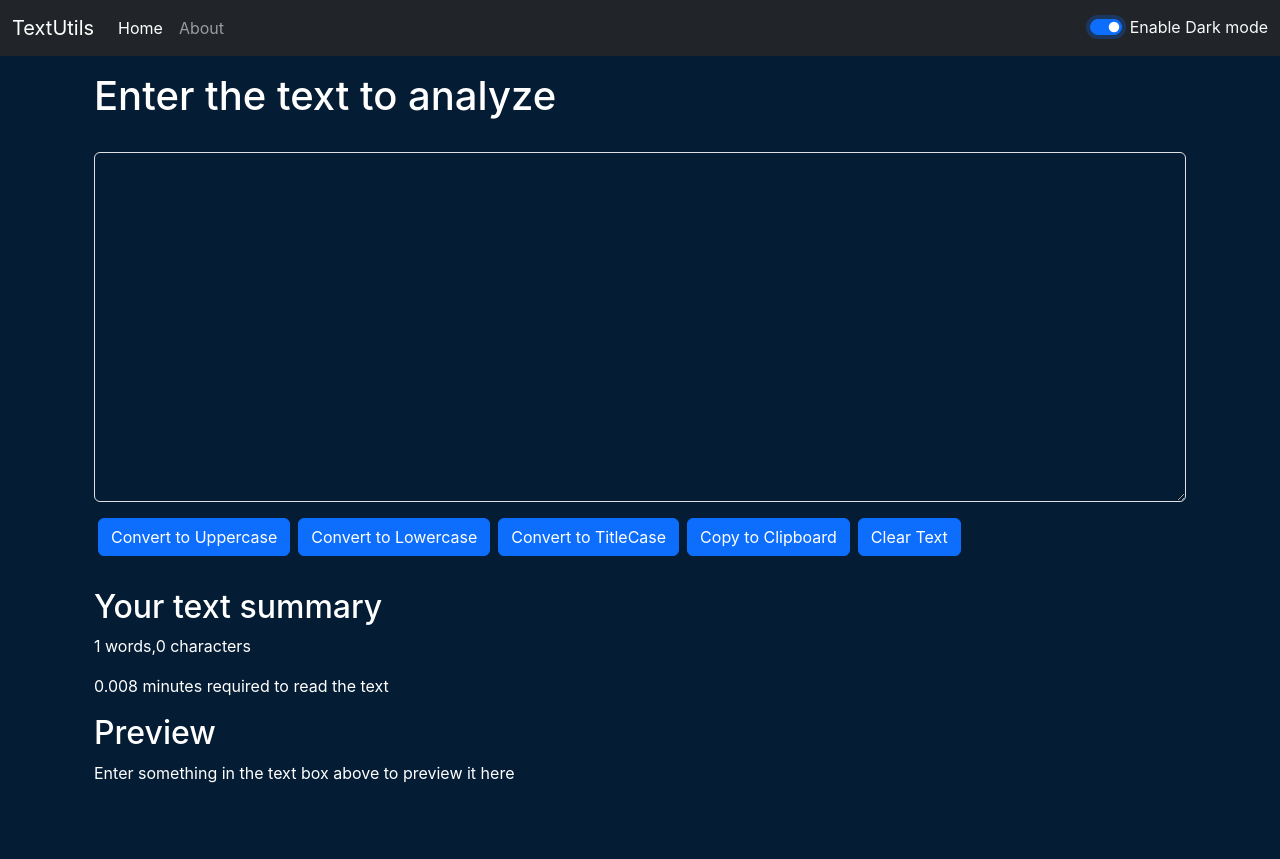
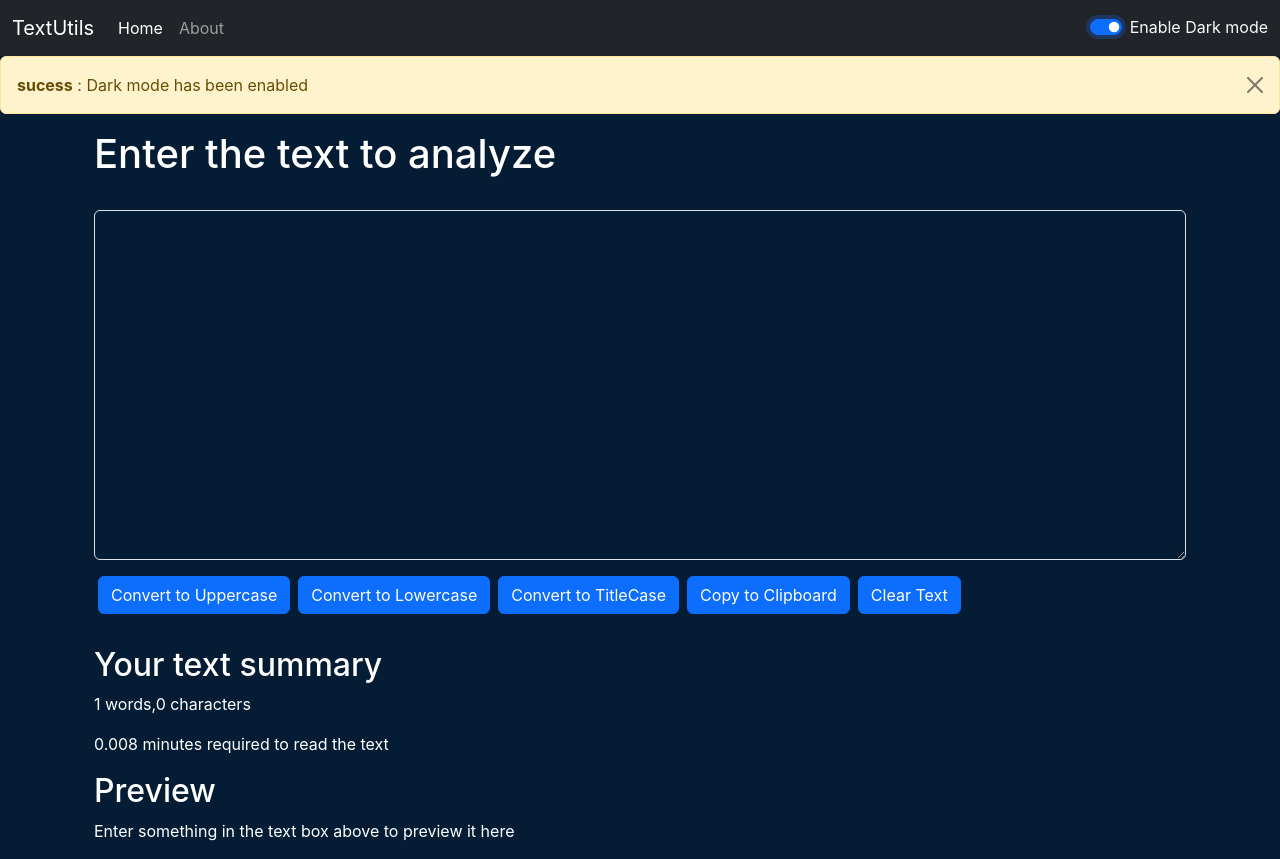
Before and after one commit to Sanjana9211/REACT-JS, a React (Create React App) app: page / in a window 1280 px wide. Both pictures are taken after a click on the switch "Enable Dark mode". Before the commit the page ends 801 px from the top, so only its background shows below. Built offline with nearby package versions, Linux system fonts and the light colour scheme.

Commit message:
Alert component added

```diff
--- a/src/App.js
+++ b/src/App.js
@@ -3,27 +3,43 @@
 import Navbar from './components/Navbar';
 import TextForm from './components/TextForm';
 import React from 'react'
+import Alert from './components/Alert';
 
 
 function App() {
 
   const [mode,setMode]=useState('light');
 
+  const [alert,setAlert]=useState(null);
+
+  const showAlert=(message,type)=>{
+    setAlert({
+      msg : message,
+      type : type
+    });
+  }
+
   const toggleMode=()=>{
     if(mode==='light'){
       setMode('dark');
       document.body.style.backgroundColor='#051d34';
+      showAlert('Dark mode has been enabled',"sucess");
     }
     else{
       setMode('light');
       document.body.style.backgroundColor='white';
-
+      showAlert('Dark mode has been enabled',"sucess");
     }
   }
 
   return (
     <>
     <Navbar title="TextUtils" aboutText='About' mode={mode} toggleMode={toggleMode}/>
+
+
+    <Alert alert={alert}/>
+
+
     <div className="container my-3">
       <TextForm heading="Enter the text to analyze" mode={mode}/>
       {/* <About/> */}
--- /dev/null
+++ b/src/components/Alert.js
@@ -0,0 +1,12 @@
+import React from 'react'
+
+function Alert(props) {
+  return (
+        props.alert && <div className="alert alert-warning alert-dismissible fade show" role="alert">
+            <strong>{props.alert.type}</strong> : {props.alert.msg}
+            <button type="button" className="btn-close" data-bs-dismiss="alert" aria-label="Close"></button>
+        </div>
+  )
+}
+
+export default Alert
```
